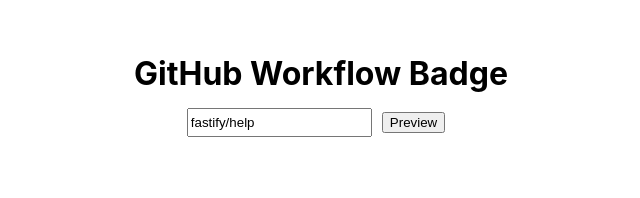
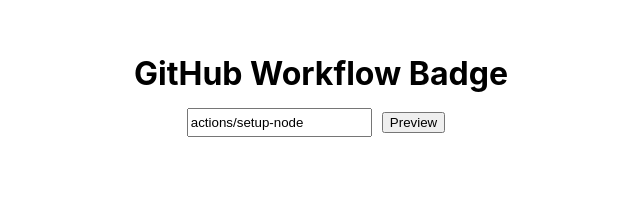
Before and after one commit to sinchang/github-workflow-badge, a Next.js app: page / in a window 1280 px wide. Shown: the part 251-449 px from the top of the page, without its empty margins (319-959 px from the left). Built offline with nearby package versions, Linux system fonts and the light colour scheme.

Commit message:
Add example repo

```diff
--- a/pages/index.tsx
+++ b/pages/index.tsx
@@ -10,7 +10,7 @@
 type Response = { workflows: Workflows }
 
 const Home: NextPage = () => {
-  const [repo, setRepo] = useState('fastify/help')
+  const [repo, setRepo] = useState('actions/setup-node')
   const [workflows, setWorkflows] = useState<Workflows>([])
 
   const fetchRepoInfo = async (
```
